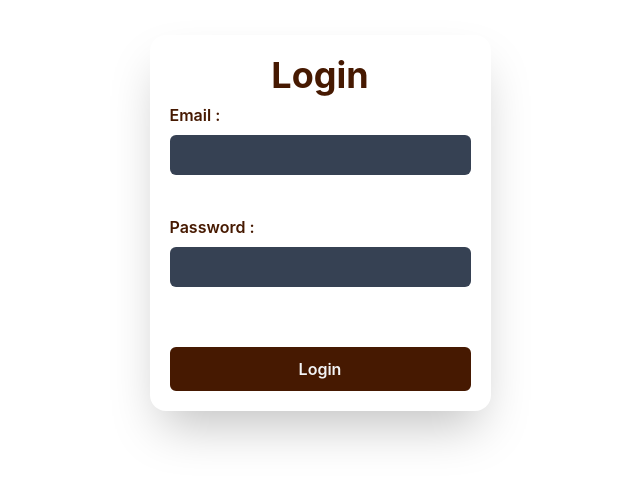
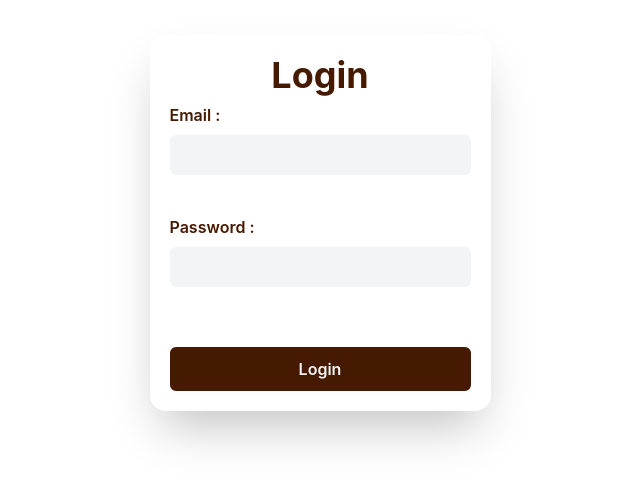
Before and after one commit to septaluardi25/MasDim-Cafe, a React (Vite) app: page /login in a window 1280 px wide. Shown: the part 177-660 px from the top of the page, without its empty margins (320-960 px from the left). Built offline with nearby package versions, Linux system fonts and the light colour scheme; no server answers.

Commit message:
merapikan tampilan

```diff
--- a/src/Pages/Login.tsx
+++ b/src/Pages/Login.tsx
@@ -59,7 +59,7 @@ const Login = () => {
             {...register("email")}
             type="email"
             id="email"
-            className="bg-gray-700 text-gray-200 font-semibold px-4 py-2 rounded-md focus:outline-none focus:ring focus:ring-amber-950"
+            className="bg-gray-100 text-amber-950 font-semibold px-4 py-2 rounded-md focus:outline-none focus:ring focus:ring-amber-950"
           />
           <div className="h-6">
             {errors.email && (
@@ -76,7 +76,7 @@ const Login = () => {
             {...register("password")}
             id="password"
             type="password"
-            className="bg-gray-700 text-gray-200 font-semibold px-6 py-2 rounded-md focus:outline-none focus:ring focus:ring-amber-950"
+            className="bg-gray-100 text-amber-950 font-semibold px-6 py-2 rounded-md focus:outline-none focus:ring focus:ring-amber-950"
           />
           <div className="h-6 mb-5">
             {errors.password && (
```
